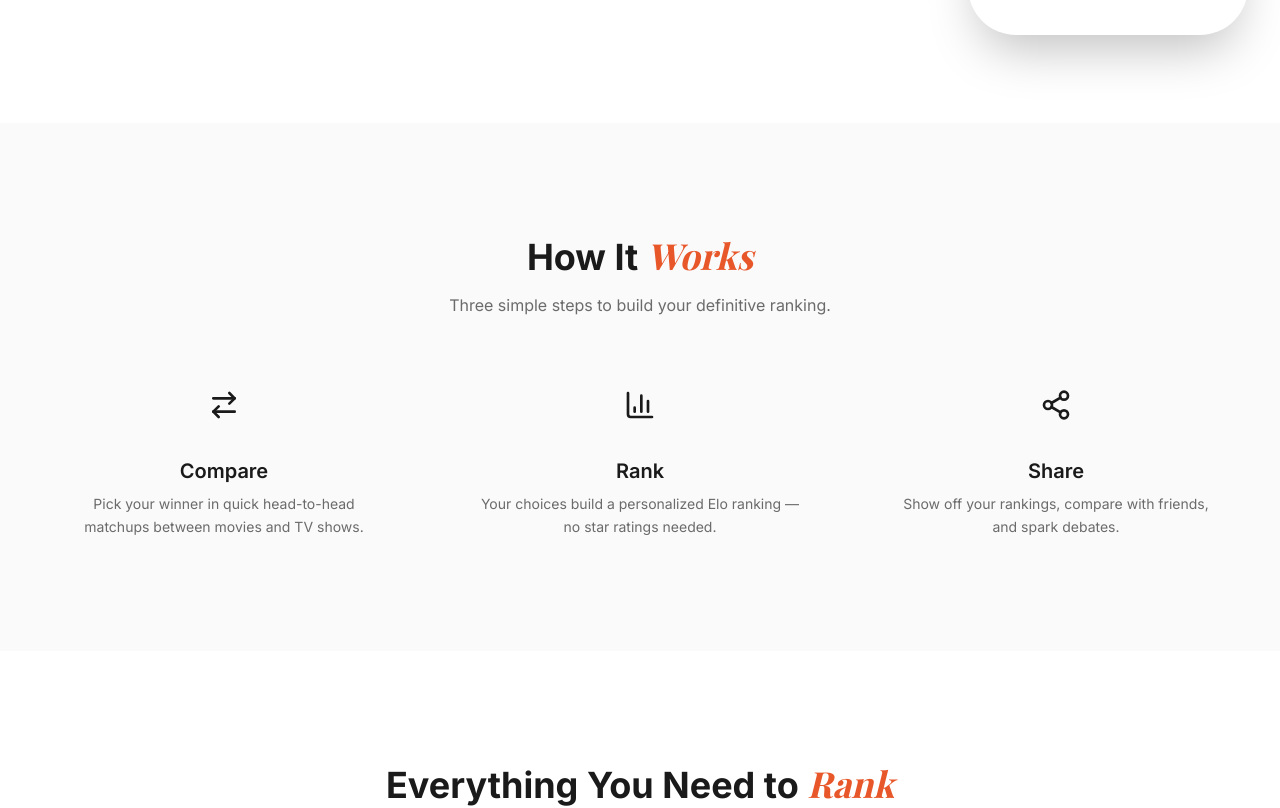
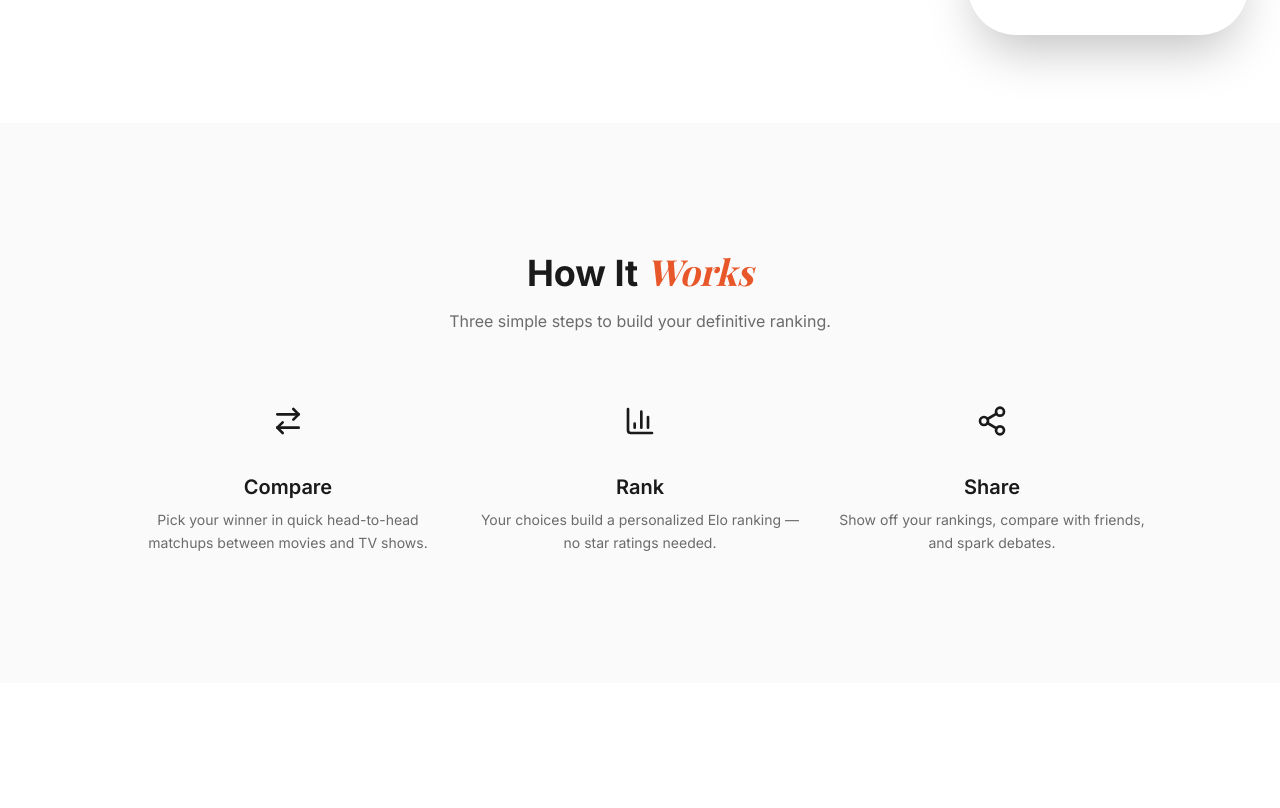
Before and after one commit to FlikiApp/FlikiApp-Web, a React (Vite) app: page / in a window 1280 px wide. Shown: the part 677-1485 px from the top of the page. Built offline with nearby package versions, Linux system fonts and the light colour scheme; a web font is replaced by a local one.

Commit message:
Increase section spacing and narrow max-width

```diff
--- a/src/components/ui/SectionWrapper.tsx
+++ b/src/components/ui/SectionWrapper.tsx
@@ -6,8 +6,8 @@ interface SectionWrapperProps {
 
 export default function SectionWrapper({ children, className = '', id }: SectionWrapperProps) {
   return (
-    <section id={id} className={`py-20 md:py-28 px-4 sm:px-6 lg:px-8 ${className}`}>
-      <div className="max-w-7xl mx-auto">{children}</div>
+    <section id={id} className={`py-24 md:py-32 px-6 sm:px-8 lg:px-12 ${className}`}>
+      <div className="max-w-5xl mx-auto">{children}</div>
     </section>
   )
 }
```
